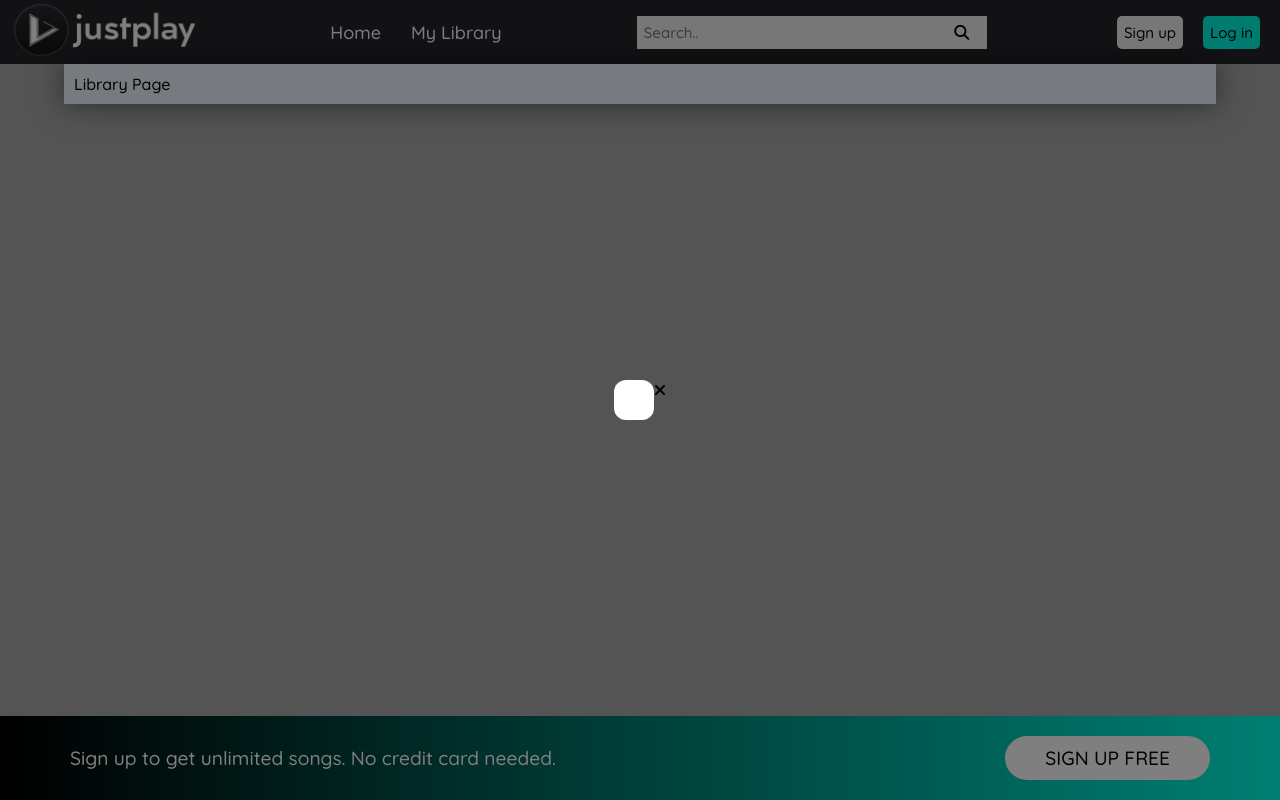
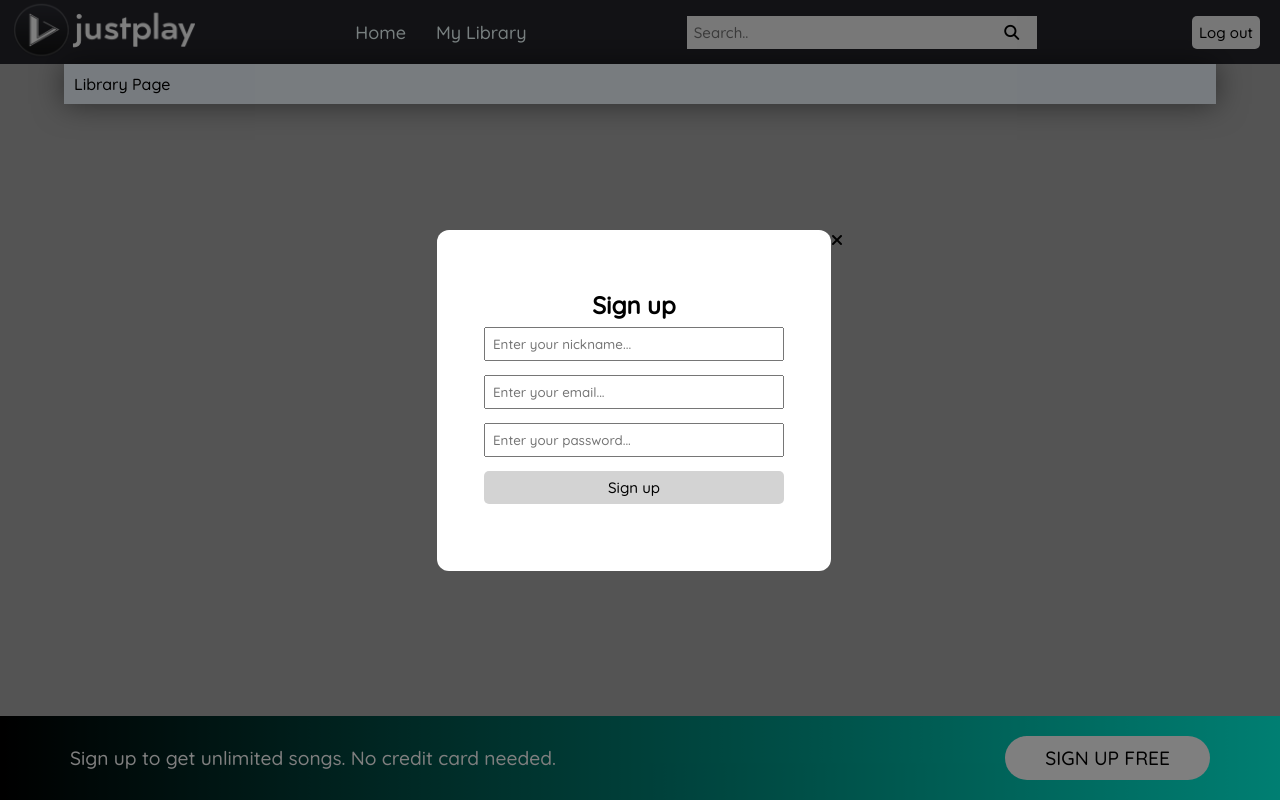
Before and after one commit to vl95ad15/just_play, a React (Create React App) app: page /library in a window 1280 px wide. Both pictures are taken after a click on the button "SIGN UP FREE". Built offline with nearby package versions, Linux system fonts and the light colour scheme.

Commit message:
form fix

```diff
--- a/src/components/Buttons/RegBtn.css
+++ b/src/components/Buttons/RegBtn.css
@@ -1,4 +1,4 @@
-.SignUpBtn {
+.LogOutBtn, .SignUpBtn {
   padding: 7px;
   margin: 0 10px;
   border-radius: 5px;
@@ -7,7 +7,7 @@
   font-size: 15px;
 }
 
-.SignUpBtn:hover {
+.LogOutBtn:hover, .SignUpBtn:hover {
   background-color: #00f8e0;
   transition-duration: 0.5s;
 }
--- a/src/components/Footer/SIgnUpMessage.jsx
+++ b/src/components/Footer/SIgnUpMessage.jsx
@@ -1,13 +1,14 @@
 import RegBtn from "../Buttons/RegBtn";
+import SignupForm from "../Header/LoginMenu/SignupForm";
 
 import './SignUpMessage.css';
 
-function SignUpMessage() {
+function SignUpMessage(props) {
 
   return(
     <div className="SignUpMessage">
       <span>Sign up to get unlimited songs. No credit card needed.</span>
-      <RegBtn buttonText="Sign up free" className="SignUpMessageBtn"/>
+      <RegBtn buttonText="Sign up free" className="SignUpMessageBtn" form={<SignupForm />} />
     </div>
   )
 }
--- a/src/components/Header/LoginMenu/LoginBar.jsx
+++ b/src/components/Header/LoginMenu/LoginBar.jsx
@@ -1,9 +1,14 @@
+import { useContext } from 'react';
+import { Context } from '../../../context/context';
 import RegBtn from "../../Buttons/RegBtn";
 import SignupForm from "../LoginMenu/SignupForm";
 import LoginForm from "../LoginMenu/LoginForm";
 import "./LoginBar.css";
 
-const LoginBar = () => {
+const LoginBar = (props) => {
+  const {isLogged, logOut, userName} = useContext(Context);
+
+  if (isLogged === false) {
     return (
       <div className="LoginBar">
         <RegBtn
@@ -14,6 +19,14 @@ const LoginBar = () => {
         <RegBtn buttonText="Log in" className="LogInBtn" form={<LoginForm />} />
       </div>
     );
+  } else {
+    return (
+      <div className="LogoutBar">
+        <p>{userName}</p>
+        <button className="LogOutBtn" onClick={logOut}>Log out</button>
+      </div>
+    )
+  }
 };
 
 export default LoginBar;
--- a/src/components/Header/LoginMenu/LoginForm.jsx
+++ b/src/components/Header/LoginMenu/LoginForm.jsx
@@ -1,15 +1,21 @@
-import React, { useState } from "react";
+import React, { useState, useContext } from "react";
+import { Context } from '../../../context/context';
 import { client } from "../../../client";
 import "./Form.css";
 
 function LoginForm() {
+  const { setIsLogged } = useContext(Context);
   const [email, setEmail] = useState("");
   const [password, setPassword] = useState("");
 
   const onSubmit = async (e) => {
     e.preventDefault();
     const isValidPassword = await client.checkPassword(email, password);
-    console.log(isValidPassword);
+    if (isValidPassword === true) {
+      setIsLogged();
+    } else {
+      alert("INCORRECT DATA");
+    }
   };
 
   return (
--- a/src/components/Modal/Modal.jsx
+++ b/src/components/Modal/Modal.jsx
@@ -11,7 +11,7 @@ const Modal = ({ active, setActive, children }) => {
         <div className="ModalCloseBtn" onClick={() => setActive(false)}>
           <i className="fa fa-times"></i>
         </div>
-        <div className={active ? "ModalContent Active" : "Modal"} onClick={(e) => e.stopPropagation()}>
+        <div className={active ? "ModalContent Active" : "ModalContent"} onClick={(e) => e.stopPropagation()}>
           {children}
         </div>
       </div>
```
Lines whose indentation alone changed are shown as unchanged.
